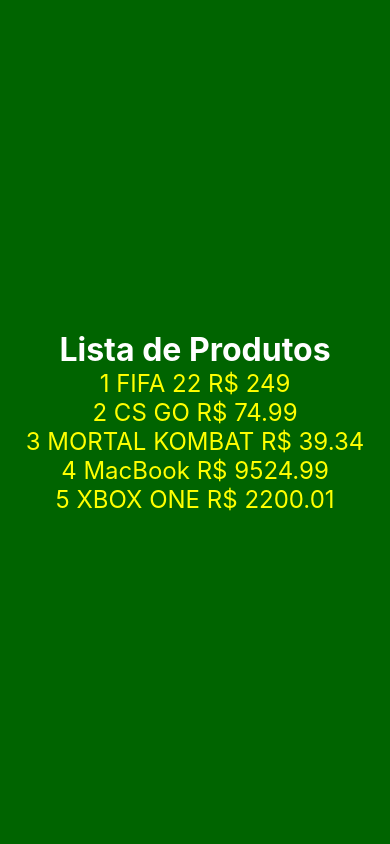
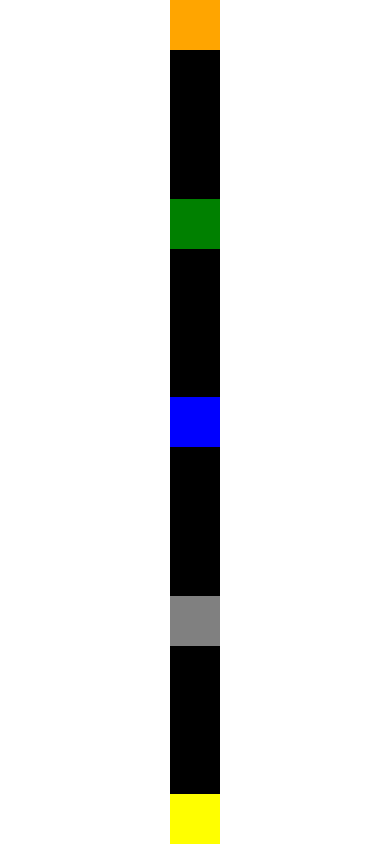
Before and after one commit to lbethuel/AplicacaoMobile, a React Native app: screen / in a window 390 px wide. Built offline with nearby package versions, Linux system fonts and the light colour scheme.

Commit message:
08/12 - 12h

```diff
--- a/src/App.js
+++ b/src/App.js
@@ -16,11 +16,16 @@
 import Membro from './components/relacao/Membro';
 import UsuarioLogado from './components/UsuarioLogado';
 import ListaProdutos from './components/produtos/ListaProdutos';
+import ListaProdutosV2 from './components/produtos/ListaProdutosV2';
+import DigiteSeuNome from './components/DigiteSeuNome';
+import FlexboxV1 from './components/layout/FlexboxV1';
 
 export default () => (
   <SafeAreaView style={style.App}>
-    <ListaProdutos />
+    <FlexboxV1 />
+
     {/*
+    <DigiteSeuNome />
     <UsuarioLogado usuario={{nome: 'Lucas', email: 'lu@lu.com'}} />
     <Familia nome="Familia Oliveira">
       <Membro nome="Maria " sobrenome="Oliveira" />
@@ -57,7 +62,7 @@
 
 const style = StyleSheet.create({
   App: {
-    backgroundColor: 'darkgreen',
+    backgroundColor: 'white',
     flexGrow: 1,
     justifyContent: 'center',
     alignItems: 'center',
--- /dev/null
+++ b/src/components/DigiteSeuNome.js
@@ -0,0 +1,18 @@
+import React, {useState} from 'react';
+import {TextInput, Text, View} from 'react-native';
+import Estilo from './estilo';
+
+export default props => {
+  const [nome, setNome] = useState('');
+  return (
+    <View>
+      <Text style={Estilo.FonteG}>{nome}</Text>
+      <TextInput
+        style={Estilo.FonteM}
+        placeholder="Digite seu Nome"
+        value={nome}
+        onChangeText={nome => setNome(nome)}
+      />
+    </View>
+  );
+};
--- /dev/null
+++ b/src/components/layout/FlexboxV1.js
@@ -0,0 +1,23 @@
+import React from 'react';
+import {Text, StyleSheet, View} from 'react-native';
+import Quadrado from './Quadrado';
+
+export default props => {
+  return (
+    <View style={style.FlexV1}>
+      <Quadrado cor="orange" />
+      <Quadrado cor="green" />
+      <Quadrado cor="blue" />
+      <Quadrado cor="gray" />
+      <Quadrado cor="yellow" />
+    </View>
+  );
+};
+
+const style = StyleSheet.create({
+  FlexV1: {
+    flexGrow: 1,
+    backgroundColor: 'black',
+    justifyContent: 'space-between',
+  },
+});
--- /dev/null
+++ b/src/components/layout/Quadrado.js
@@ -0,0 +1,16 @@
+import React from 'react';
+import {Text, View} from 'react-native';
+import Estilo from '../estilo';
+
+export default props => {
+  const lado = 50;
+  return (
+    <View
+      style={{
+        height: lado,
+        width: lado,
+        backgroundColor: props.cor || '#000',
+      }}
+    />
+  );
+};
--- /dev/null
+++ b/src/components/produtos/ListaProdutosV2.js
@@ -0,0 +1,29 @@
+import React from 'react';
+import {Text, FlatList, View} from 'react-native';
+import Estilo from '../estilo';
+import produtos from './produtos';
+
+export default props => {
+  function obterLista() {
+    return produtos.map(p => (
+      <Text style={Estilo.FonteM} key={p.id}>
+        {p.id} {p.nome} R$ {p.preco}
+      </Text>
+    ));
+  }
+  return (
+    <>
+      <Text style={Estilo.FonteG}>Lista de Produtos V2</Text>
+      <FlatList
+        data={produtos}
+        renderItem={({item: p}) => {
+          return (
+            <Text style={Estilo.FonteM}>
+              {p.id} {p.nome} - R$ {p.preco}
+            </Text>
+          );
+        }}
+      />
+    </>
+  );
+};
```
